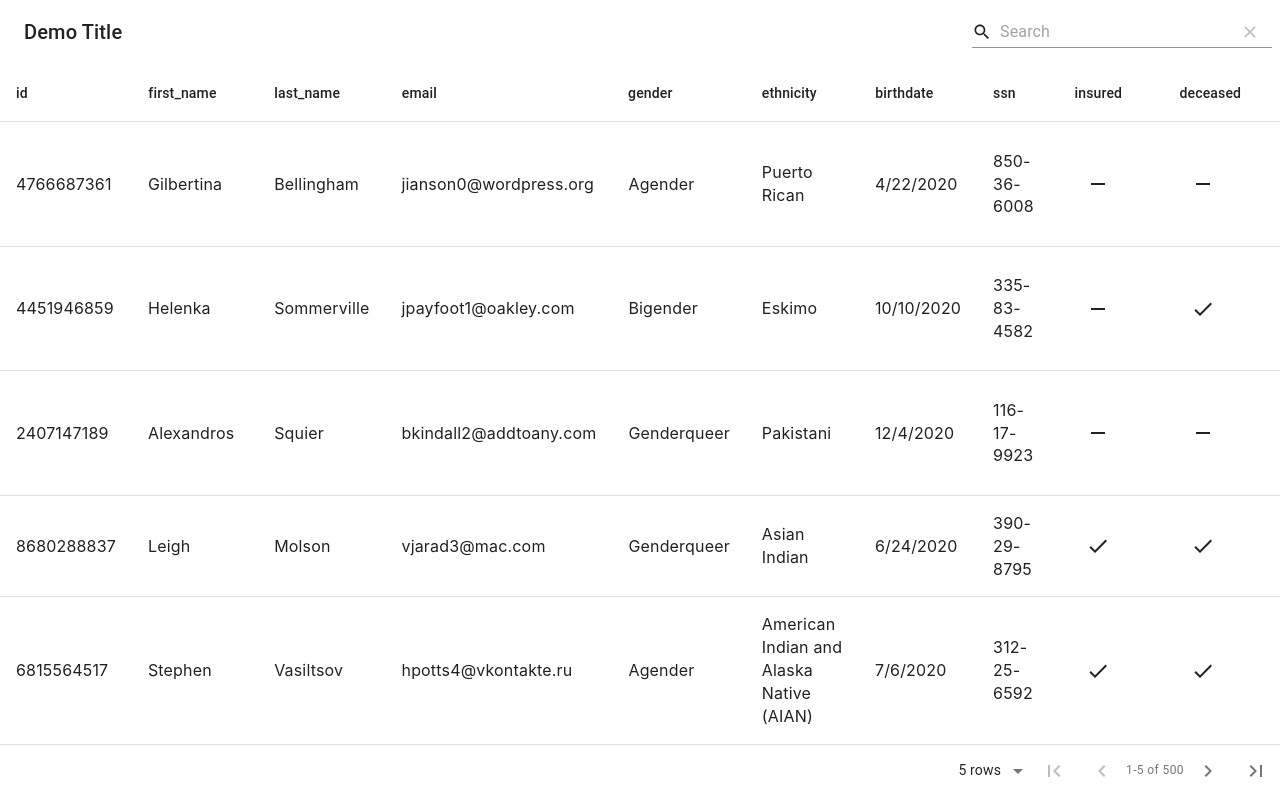
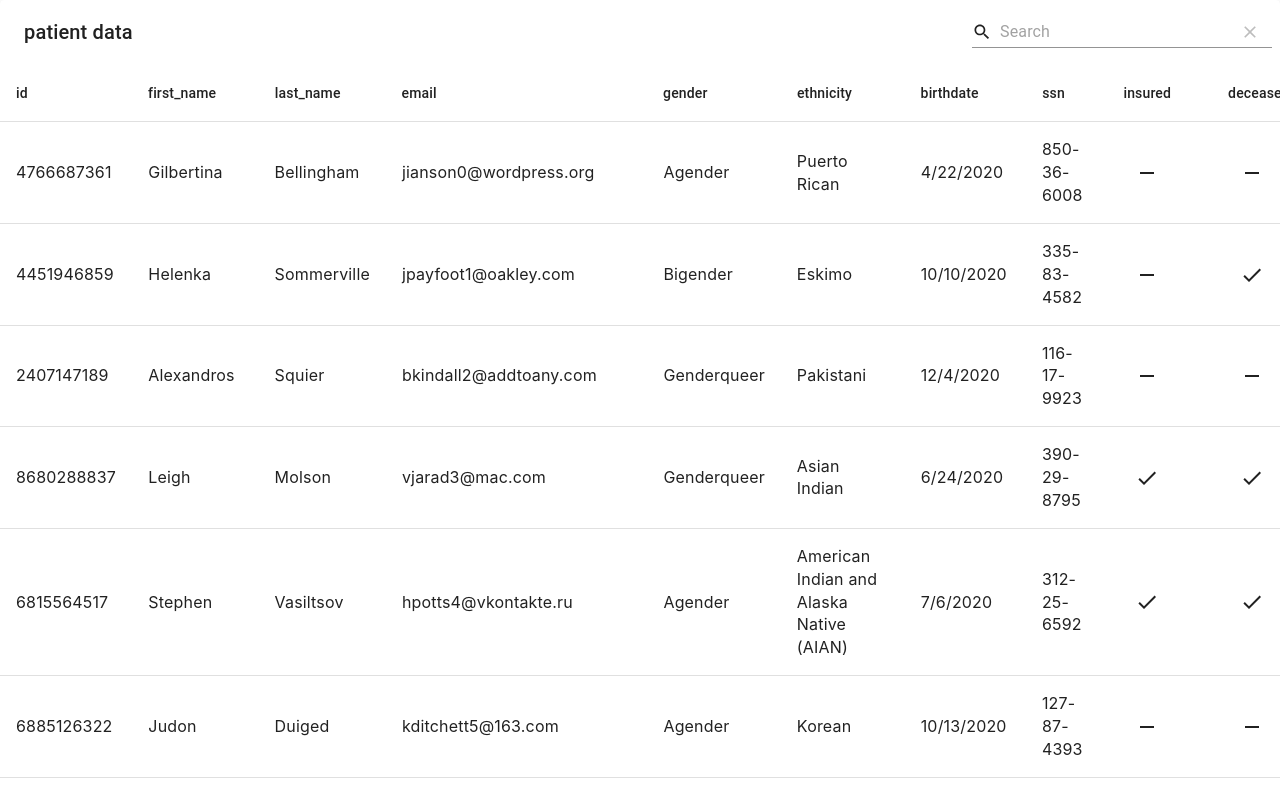
Before and after one commit to iamswain25/LeadEngineerChallenge, a React (Create React App) app: page / in a window 1280 px wide. Shown: the top 794 px of the page. Built offline with nearby package versions, Linux system fonts and the light colour scheme; data requests are answered from the project's data file.

Commit message:
feat: pagination of 20

```diff
--- a/src/components/TableMaterial.tsx
+++ b/src/components/TableMaterial.tsx
@@ -9,9 +9,10 @@ export default function TableMaterial() {
       .then(setData);
   }, [setData]);
   return (
-    <div style={{ maxWidth: "100%" }}>
+    <section>
       <MaterialTable
         icons={tableIcons}
+        options={{ pageSize: 20 }}
         columns={[
           { title: "id", field: "id" },
           { title: "first_name", field: "first_name" },
@@ -23,20 +24,20 @@ export default function TableMaterial() {
           { title: "ssn", field: "ssn" },
           { title: "insured", field: "insured", type: "boolean" },
           { title: "deceased", field: "deceased", type: "boolean" },
-          {
-            title: "diagnosis",
-            field: "diagnosis",
-            render: (rowData) => <div>{JSON.stringify(rowData)}</div>,
-          },
-          {
-            title: "pcp",
-            field: "pcp",
-            render: (rowData) => <div>{JSON.stringify(rowData)}</div>,
-          },
+          // {
+          //   title: "diagnosis",
+          //   field: "diagnosis",
+          //   render: (rowData) => <div>{JSON.stringify(rowData.diagnosis)}</div>,
+          // },
+          // {
+          //   title: "pcp",
+          //   field: "pcp",
+          //   render: (rowData) => <div>{JSON.stringify(rowData.pcp)}</div>,
+          // },
         ]}
         data={data as any}
-        title="Demo Title"
+        title="patient data"
       />
-    </div>
+    </section>
   );
 }
```
